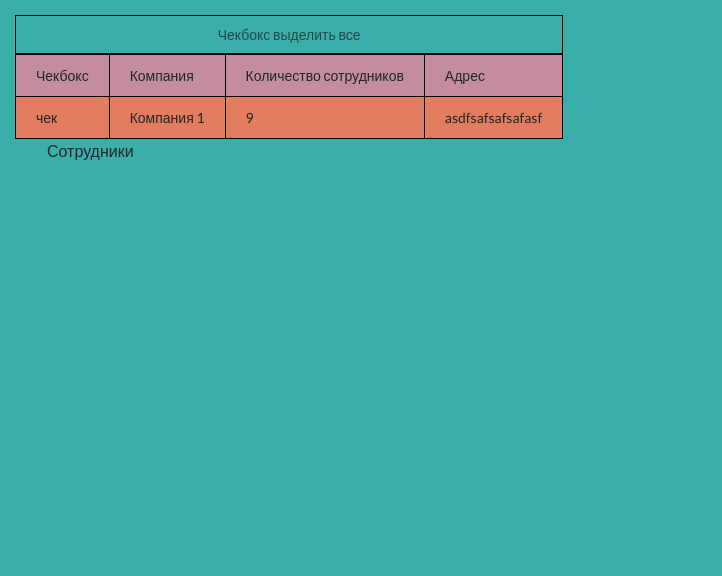
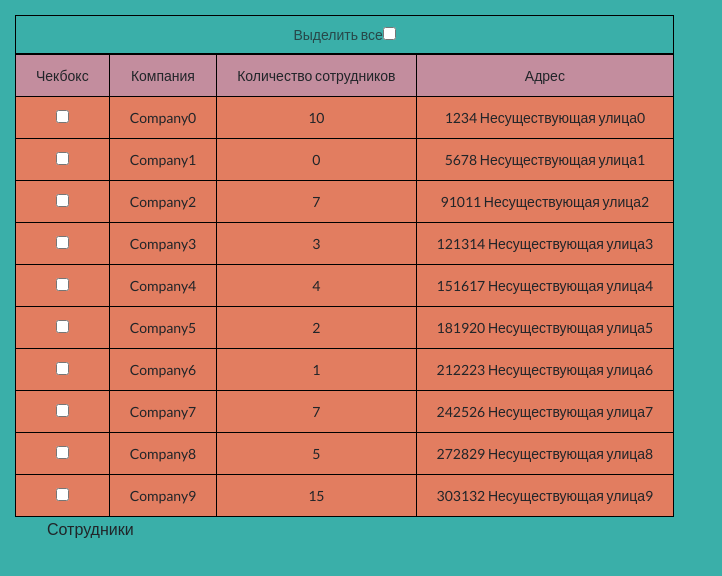
Before and after one commit to Zakharov1984/testing_project_adept, a React (Create React App) app: page / in a window 1280 px wide. Shown: the top 576 px of the page, without its empty margins (0-722 px from the left). Built offline with nearby package versions, Linux system fonts and the light colour scheme; data requests are answered from the project's data file.

Commit message:
added_strucutre_html_for_CompaniesItem_added_file_companiesType

```diff
--- a/src/app/styles/index.scss
+++ b/src/app/styles/index.scss
@@ -20,6 +20,7 @@ td {
   border-collapse: collapse;
   padding: 10px 20px;
   font-size: 14px;
+  text-align: center;
 }
 
 tr:hover td {
--- a/src/components/CompaniesList/CompaniesList.tsx
+++ b/src/components/CompaniesList/CompaniesList.tsx
@@ -3,6 +3,7 @@ import { useAppDispatch, useAppSelector } from '../../hooks/hook';
 import { fetchCompanies } from './companiesSlice';
 
 import st from './CompaniesList.module.scss';
+import { TableItem } from '../TableItem/TableItem';
 
 export const CompaniesList = () => {
   const dispatch = useAppDispatch();
@@ -16,7 +17,14 @@ export const CompaniesList = () => {
 
   return (
     <table className={st.companiesTable}>
-      <caption>Чекбокс выделить все</caption>
+      <caption>
+        <label>
+          Выделить все
+          <input
+            type="checkbox"
+            name="allCompanies"/>
+        </label>
+      </caption>
       <thead>
         <td>Чекбокс</td>
         <td>Компания</td>
@@ -24,12 +32,7 @@ export const CompaniesList = () => {
         <td>Адрес</td>
       </thead>
       <tbody>
-        <tr>
-          <td>чек</td>
-          <td>Компания 1</td>
-          <td>9</td>
-          <td>asdfsafsafsafasf</td>
-        </tr>
+        {companies.map(company => <TableItem key={company.id} {...company}/>)}
       </tbody>
     </table>
   );
--- a/src/components/TableItem/TableItem.tsx
+++ b/src/components/TableItem/TableItem.tsx
@@ -1,8 +1,17 @@
+import { ICompanies } from '../../types/companiesTypes';
 
-const TableItem = () => {
+export const TableItem: React.FC<ICompanies> = ({id, name, address, employeeCounter}) => {
   return (
     <tr>
-      <td></td>
+      <td>
+        <input
+          type="checkbox"
+          name="companies"
+          value={id}/>
+      </td>
+      <td>{name}</td>
+      <td>{employeeCounter}</td>
+      <td>{address}</td>
     </tr>
   )
 }
--- /dev/null
+++ b/src/types/companiesTypes.ts
@@ -0,0 +1,6 @@
+export interface ICompanies {
+  id: string;
+  name: string;
+  address: string;
+  employeeCounter: number;
+}
```
Also changed, not shown: src/components/CompaniesList/companiesSlice.ts (+1 -6 lines).
